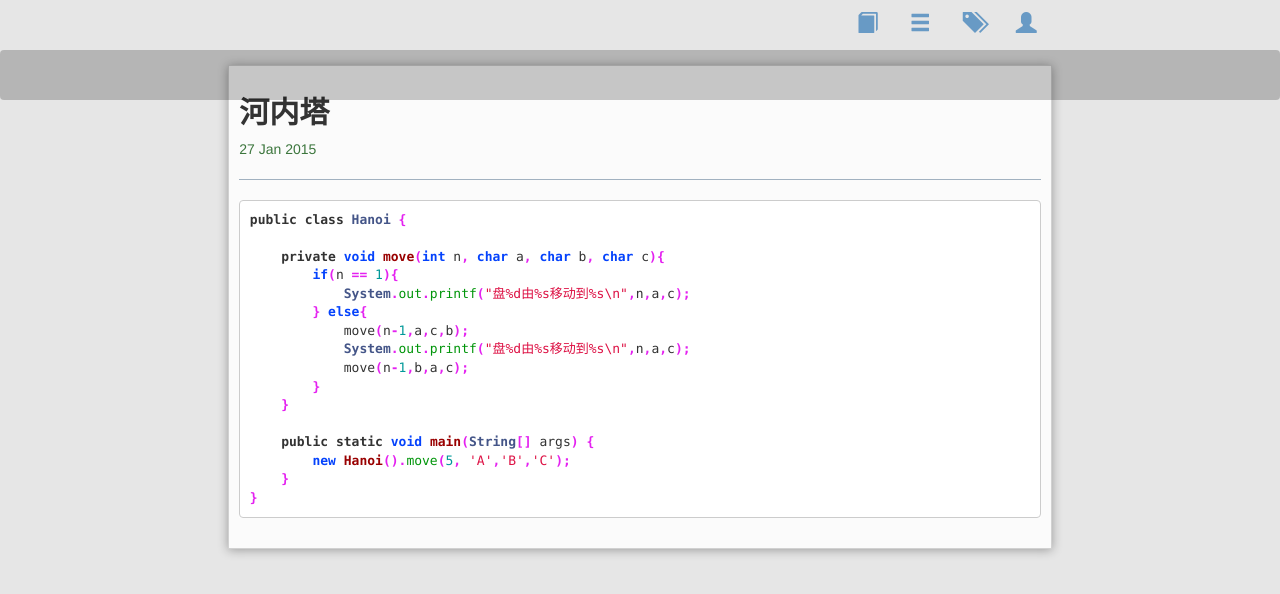
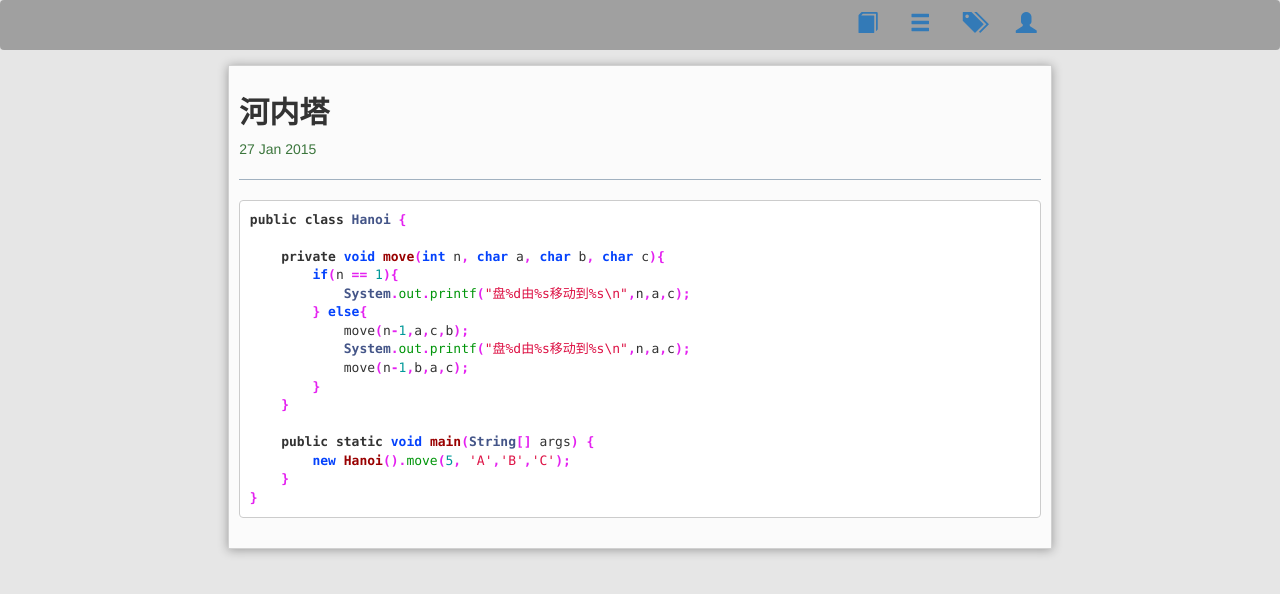
Before and after one commit to bit-ranger/blog, a Jekyll site: the page built from _posts/2015-01-27-hanoi.md, in a window 1280 px wide. Shown: the top 594 px of the page. Built offline with Jekyll 4.4.1, drawn with Linux system fonts in a browser that asks for light colours; nearby versions of some CDN libraries; Markdown is read by kramdown in place of the engine named in the settings.

Commit message:
Update default.html

```diff
--- a/_layouts/default.html
+++ b/_layouts/default.html
@@ -15,7 +15,7 @@
 </head>
 <body style="background:#e6e6e6">
 <!-- << 顶部导航条,手机屏幕不显示 -->
-<nav class="navbar navbar-fixed-top hidden-xs" role="navigation" style="opacity: 0.7">
+<nav class="navbar navbar-fixed-top hidden-xs" role="navigation">
     <div class="container-fluid">
         <div class="row">
             <div class="col-lg-8 col-lg-offset-2 col-md-10 col-md-offset-1 col-sm-10 col-sm-offset-1">
@@ -32,9 +32,9 @@
             </div>
         </div>
     </div>
-    <!-- 导航条的半透明底座 -->
-    <div style="background-color: rgba(0,0,0,.3);width:100%; min-height: 50px; z-index=-1;position: fixed;border-radius: 4px;"></div>
 </nav >
+<!-- 导航条的半透明底座 -->
+<div style="background-color: rgba(0,0,0,.3);width:100%; min-height: 50px; z-index=-1;position: fixed;border-radius: 4px;"></div>
 <!-- 一个垫子,用来产生正文与导航条的间隔 -->
 <div class="center-bolck hidden-xs" style="height: 60px;"></div>
 <!-- >> 顶部导航条,手机屏幕不显示 -->
```
